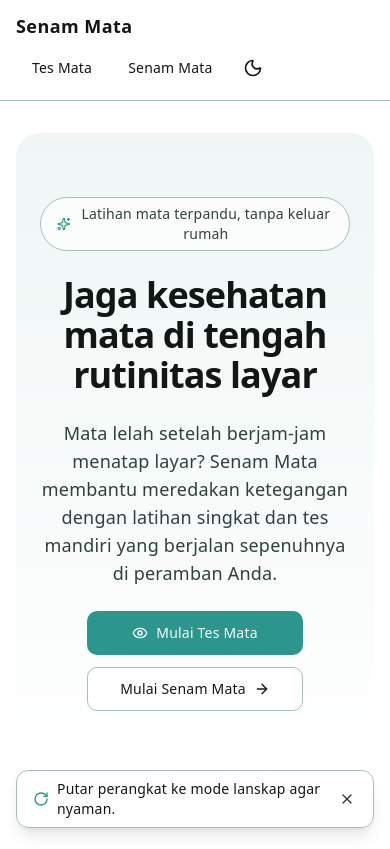
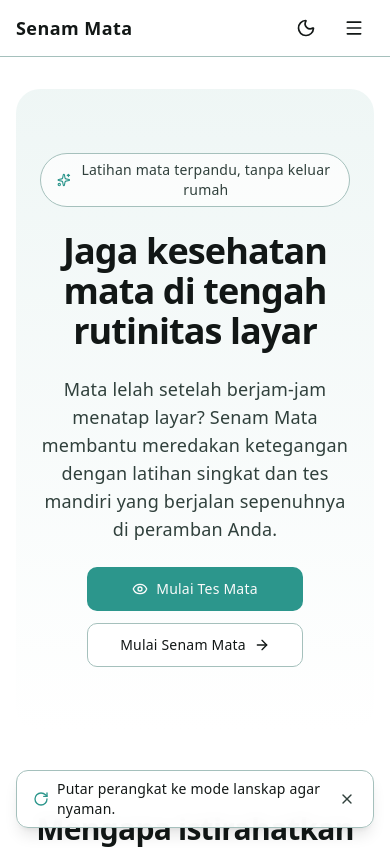
Before and after one commit to aditwicaksonodinus/Eyes-Gym, a Next.js app: page / in a window 390 px wide. Shown: the top 849 px of the page. Built offline with nearby package versions, Linux system fonts and the light colour scheme.

Commit message:
refactor: optimize topbar and eye-test questionnaire for mobile responsiveness

```diff
--- a/src/app/(main)/test/page.tsx
+++ b/src/app/(main)/test/page.tsx
@@ -492,12 +492,13 @@ export default function TestPage() {
                   <legend className="text-sm font-medium text-foreground">
                     {q.text}
                   </legend>
-                  <div className="flex gap-2">
+                  <div className="grid grid-cols-1 sm:grid-cols-3 gap-2 w-full">
                     {SYMPTOM_LABELS.map((label, value) => (
                       <Button
                         key={label}
                         type="button"
                         size="sm"
+                        className="w-full text-xs sm:text-sm py-2 h-auto"
                         variant={
                           (answers[q.id] ?? 0) === value
                             ? "default"
--- a/src/components/navbar.tsx
+++ b/src/components/navbar.tsx
@@ -1,5 +1,8 @@
+"use client";
+
 import * as React from "react";
 import Link from "next/link";
+import { Menu, X } from "lucide-react";
 
 import { Button } from "@/components/ui/button";
 import { ThemeToggle } from "@/components/theme-toggle";
@@ -11,22 +14,34 @@ const navLinks = [
 ] as const;
 
 export function Navbar() {
+  const [isOpen, setIsOpen] = React.useState(false);
+
+  // Close sidebar on window resize if it transitions to desktop size
+  React.useEffect(() => {
+    const handleResize = () => {
+      if (window.innerWidth >= 768) {
+        setIsOpen(false);
+      }
+    };
+    window.addEventListener("resize", handleResize);
+    return () => window.removeEventListener("resize", handleResize);
+  }, []);
+
   return (
     <header className="sticky top-0 z-40 w-full border-b border-border bg-background/80 backdrop-blur supports-[backdrop-filter]:bg-background/60">
       <nav
-        className={cn(
-          "mx-auto flex max-w-6xl flex-wrap items-center justify-between gap-2 px-4 py-3"
-        )}
+        className="mx-auto flex max-w-6xl items-center justify-between px-4 py-3 h-14"
         aria-label="Navigasi utama"
       >
         <Link
           href="/"
-          className="text-lg font-semibold tracking-wide text-foreground transition-colors hover:text-primary"
+          className="text-lg font-semibold tracking-wide text-foreground transition-colors hover:text-primary shrink-0"
         >
           Senam Mata
         </Link>
 
-        <div className="flex flex-wrap items-center gap-1">
+        {/* Desktop Navigation Links */}
+        <div className="hidden md:flex items-center gap-1">
           {navLinks.map((link) => (
             <Button
               key={link.href}
@@ -39,7 +54,53 @@ export function Navbar() {
           ))}
           <ThemeToggle />
         </div>
+
+        {/* Mobile Navigation controls */}
+        <div className="flex md:hidden items-center gap-2">
+          <ThemeToggle />
+          <Button
+            variant="ghost"
+            size="icon"
+            onClick={() => setIsOpen(!isOpen)}
+            aria-label={isOpen ? "Tutup menu" : "Buka menu"}
+            aria-expanded={isOpen}
+            className="text-foreground"
+          >
+            {isOpen ? <X className="h-5 w-5" /> : <Menu className="h-5 w-5" />}
+          </Button>
+        </div>
       </nav>
+
+      {/* Mobile Drawer/Sidebar panel */}
+      {isOpen && (
+        <>
+          {/* Backdrop */}
+          <div
+            className="fixed inset-0 top-14 z-30 bg-background/60 backdrop-blur-sm md:hidden"
+            onClick={() => setIsOpen(false)}
+          />
+          {/* Slide-out Sidebar container */}
+          <div
+            className={cn(
+              "fixed right-0 top-14 bottom-0 z-30 w-64 bg-background border-l border-border p-6 shadow-2xl flex flex-col gap-4 transition-all duration-300 md:hidden animate-in slide-in-from-right"
+            )}
+          >
+            <div className="flex flex-col gap-2">
+              {navLinks.map((link) => (
+                <Button
+                  key={link.href}
+                  asChild
+                  variant="ghost"
+                  className="w-full justify-start text-foreground text-sm font-medium"
+                  onClick={() => setIsOpen(false)}
+                >
+                  <Link href={link.href}>{link.label}</Link>
+                </Button>
+              ))}
+            </div>
+          </div>
+        </>
+      )}
     </header>
   );
 }
```
